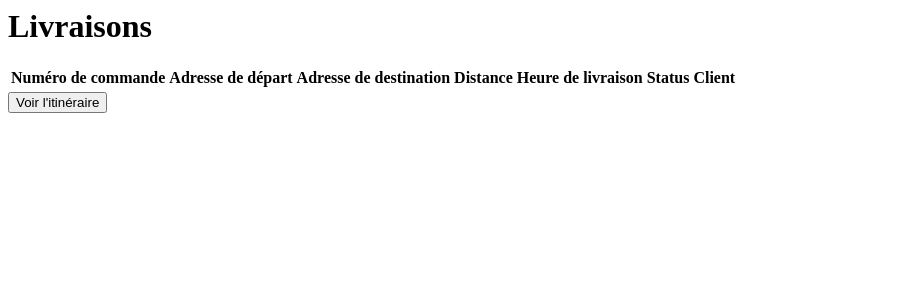
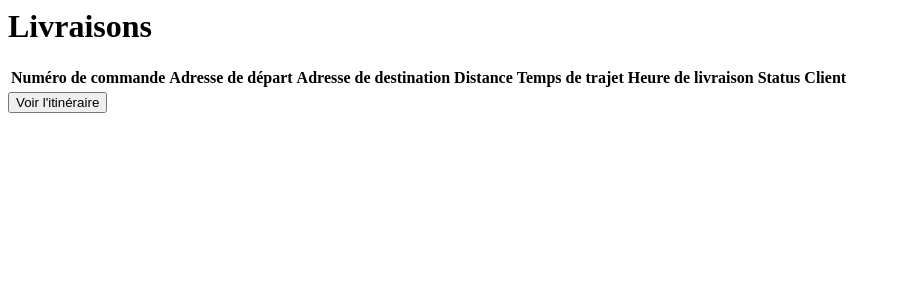
Before and after one commit to cnam-bfc/NFA021-Burger, a PHP site: page /view/LivraisonView.php in a window 1280 px wide. Shown: the top 300 px of the page, without its empty margins (0-901 px from the left). Run offline with PHP 8.4, Linux system fonts and the light colour scheme; lists and menus that the app fills with data are empty; some libraries are stand-ins or nearby versions.

Commit message:
Livraison - Temps de trajet

```diff
--- a/src/view/LivraisonView.php
+++ b/src/view/LivraisonView.php
@@ -26,6 +26,7 @@
                     <th>Adresse de départ</th>
                     <th>Adresse de destination</th>
                     <th>Distance</th>
+                    <th>Temps de trajet</th>
                     <th>Heure de livraison</th>
                     <th>Status</th>
                     <th>Client</th>
```
Also changed, not shown: public/assets/js/Livraison.js.
